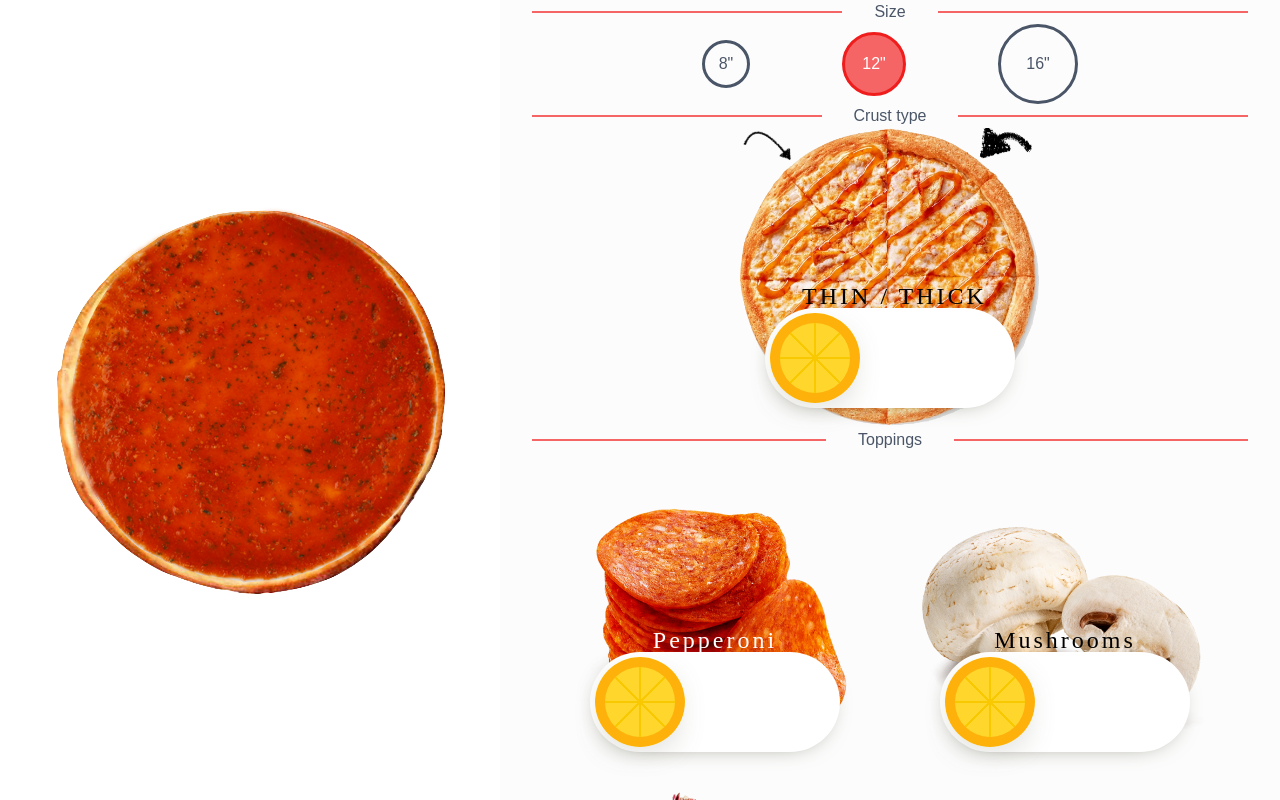
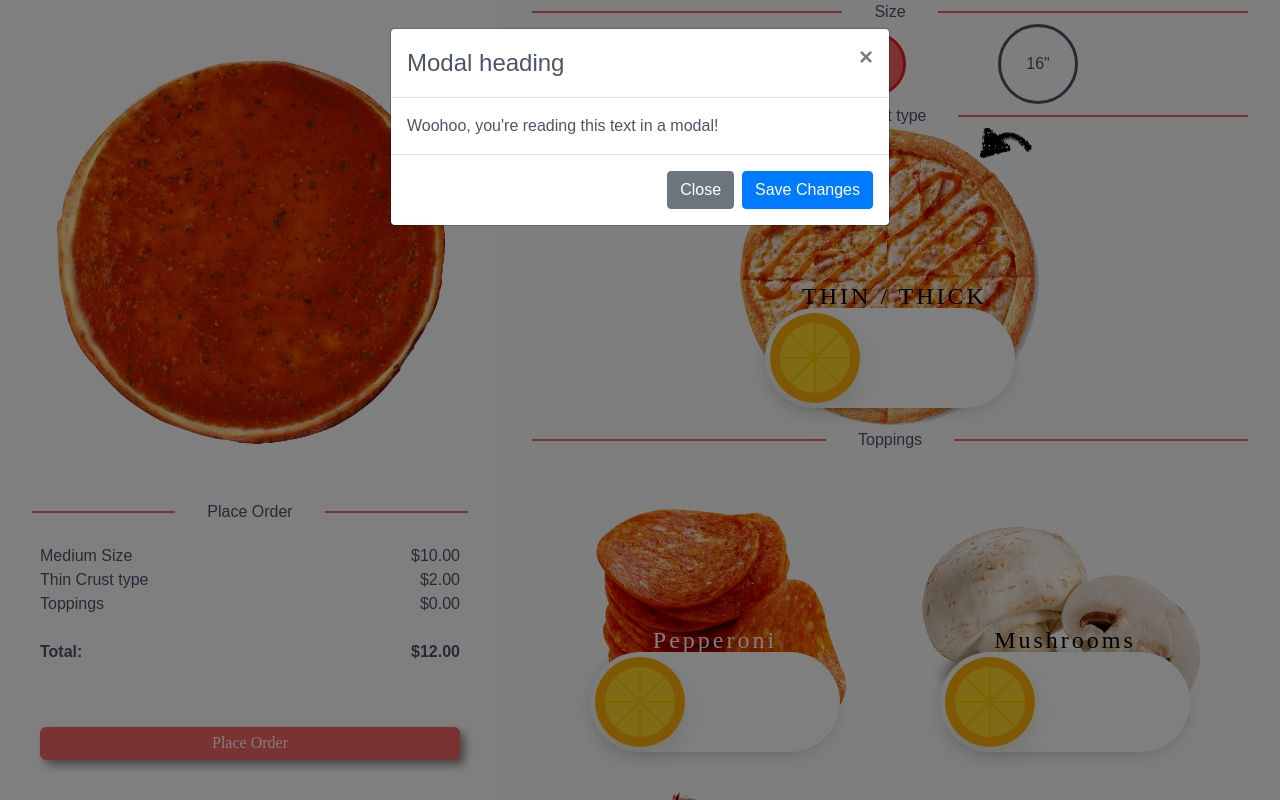
Before and after one commit to fosemberg/pizza-order, a React (Create React App) app in the folder front/: page / in a window 1280 px wide. Built offline with nearby package versions, Linux system fonts and the light colour scheme; a web font is replaced by a local one.

Commit message:
add PizzaPreview, start ErrorHandler

```diff
--- a/front/package.json
+++ b/front/package.json
@@ -17,7 +17,9 @@
     "node-sass": "^5.0.0",
     "prettier": "^2.2.1",
     "react": "^17.0.1",
+    "react-bootstrap": "^1.4.3",
     "react-dom": "^17.0.1",
+    "react-icons": "^4.2.0",
     "react-scripts": "4.0.2",
     "typescript": "^4.0.3",
     "web-vitals": "^0.2.4",
--- a/front/src/App.scss
+++ b/front/src/App.scss
@@ -57,16 +57,9 @@ body {
   display: flex;
 }
 
-.PizzaViewer {
-  flex-basis: 500px;
-  flex-shrink: 0;
+.PizzaDisplay {
   display: flex;
-  justify-content: center;
-  align-items: center;
-
-  .pizza__part {
-    position: absolute;
-  }
+  flex-direction: column;
 }
 
 .divider {
--- a/front/src/App.tsx
+++ b/front/src/App.tsx
@@ -5,6 +5,8 @@ import * as _ from 'lodash';
 import './App.scss';
 import CardToggle from './components/CardToggle';
 import CrustTypePicker from './containers/CrustTypePicker';
+import ErrorHandler from './containers/ErrorHandler';
+import PizzaPreview from './containers/PizzaPreview';
 
 const formatToppingText = (str: string) => {
   return _.capitalize(str).replace(/-/g, ' ');
@@ -33,7 +35,7 @@ const Divider: React.FC<{ text: string }> = (props) => (
 );
 
 const PlaceOrder: React.FC = () => {
-  const { order, formIsValid } = React.useContext(Context);
+  const { order, isFormValid } = React.useContext(Context);
   const {toppings, size} = order;
 
   const sizePrice = sizePrices[size].price
@@ -68,7 +70,7 @@ const PlaceOrder: React.FC = () => {
       <button
         onClick={() =>
           alert(
-            formIsValid
+            isFormValid
               ? 'Your order is being processed. Thank you!'
               : 'Some fields are incomplete.'
           )
@@ -114,7 +116,14 @@ const toppings: ToppingData[] = [
 ];
 
 const ChooseToppings: React.FC = () => {
-  const { setOrder, order } = React.useContext(Context);
+  const {
+    order,
+    setOrder,
+    setIsErrorShow,
+    setIsFormValid,
+  } = React.useContext(Context);
+
+  if (order.size === '') {}
 
   const toggleSelect = (topping: ToppingData) => () => {
     setOrder((prev: Order) => {
@@ -147,6 +156,12 @@ const ChooseToppings: React.FC = () => {
   );
 };
 
+enum OrderSize {
+  Small = 'small',
+  Medium = 'medium',
+  Large = 'large',
+}
+
 interface SizePrice {
   [size: string]: {
     price: number;
@@ -155,9 +170,9 @@ interface SizePrice {
 }
 
 const sizePrices: SizePrice = {
-  small: { price: 800, inches: 8 },
-  medium: { price: 1_000, inches: 12 },
-  large: { price: 1_200, inches: 16 }
+  [OrderSize.Small]: { price: 800, inches: 8 },
+  [OrderSize.Medium]: { price: 1_000, inches: 12 },
+  [OrderSize.Large]: { price: 1_200, inches: 16 }
 };
 
 const ChooseSize: React.FC = () => {
@@ -197,38 +212,9 @@ const PizzaForm: React.FC = () => (
       <CrustTypePicker/>
       <Divider text="Toppings" />
       <ChooseToppings />
-      <Divider text="Place Order" />
-      <PlaceOrder />
     </div>
   </div>
 );
-
-const PizzaViewer: React.FC = () => {
-  const { order } = React.useContext(Context);
-
-  return (
-    <div className="PizzaViewer">
-      <img
-        className="pizza__part"
-        src={`./pizza-base.png`}
-        alt=""
-      />
-      <img
-        className="pizza__part"
-        src={`./pizza-sauce.png`}
-        alt=""
-      />
-      {order.toppings.map(({onPizza}, i) => (
-        <img
-          key={onPizza}
-          className="pizza__part"
-          src={`./toppings/on-pizza/${onPizza}`}
-          alt=""
-        />
-      ))}
-    </div>
-  );
-};
 
 export type Order = {
   size: string;
@@ -238,9 +224,11 @@ export type Order = {
 
 interface ContextProps {
   order: Order;
-  formIsValid: boolean;
   setOrder: (order: any) => void;
-  setFormIsValid: (bool: boolean) => void;
+  isFormValid: boolean;
+  setIsFormValid: (bool: boolean) => void;
+  isErrorShow: boolean
+  setIsErrorShow: (bool: boolean) => void;
 }
 
 export const Context = React.createContext<ContextProps>({
@@ -249,11 +237,11 @@ export const Context = React.createContext<ContextProps>({
     isThick: false,
     toppings: [],
   },
-  formIsValid: true,
-  setOrder: () => {
-  },
-  setFormIsValid: () => {
-  }
+  setOrder: () => {},
+  isFormValid: true,
+  setIsFormValid: () => {},
+  isErrorShow: false,
+  setIsErrorShow: () => {}
 });
 
 const App: React.FC = () => {
@@ -262,20 +250,28 @@ const App: React.FC = () => {
     isThick: false,
     toppings: [],
   });
-  const [formIsValid, setFormIsValid] = React.useState(true);
+  const [isFormValid, setIsFormValid] = React.useState(true);
+  const [isErrorShow, setIsErrorShow] = React.useState(false);
 
   return (
     <Context.Provider
       value={{
         order,
-        formIsValid,
-        setFormIsValid,
-        setOrder
+        setOrder,
+        isFormValid,
+        setIsFormValid,
+        isErrorShow,
+        setIsErrorShow,
       }}
     >
       <div className="app">
-        <PizzaViewer />
+        <div className="PizzaDisplay">
+          <PizzaPreview />
+          <Divider text="Place Order" />
+          <PlaceOrder />
+        </div>
         <PizzaForm />
+        <ErrorHandler/>
       </div>
     </Context.Provider>
   );
--- /dev/null
+++ b/front/src/containers/ErrorHandler/index.scss
@@ -0,0 +1,5 @@
+.ErrorHandler {
+  //position: absolute;
+  //bottom: 20px;
+  //right: 20px;
+}
--- /dev/null
+++ b/front/src/containers/ErrorHandler/index.tsx
@@ -0,0 +1,33 @@
+import React, { useContext, useState } from 'react';
+import { Alert, Button, Modal, Toast } from 'react-bootstrap';
+import { CgDanger } from 'react-icons/cg';
+
+import './index.scss'
+import { Context } from '../../App';
+
+const ErrorHandler: React.FC = () => {
+  const { isFormValid, setIsFormValid } = useContext(Context);
+  const [show, setShow] = useState(true);
+
+  const handleClose = () => setShow(false);
+  const handleShow = () => setShow(true);
+
+  return <div className="ErrorHandler">
+    <Modal show={show} onHide={handleClose}>
+      <Modal.Header closeButton>
+        <Modal.Title>Modal heading</Modal.Title>
+      </Modal.Header>
+      <Modal.Body>Woohoo, you're reading this text in a modal!</Modal.Body>
+      <Modal.Footer>
+        <Button variant="secondary" onClick={handleClose}>
+          Close
+        </Button>
+        <Button variant="primary" onClick={handleClose}>
+          Save Changes
+        </Button>
+      </Modal.Footer>
+    </Modal>
+  </div>
+}
+
+export default ErrorHandler
--- /dev/null
+++ b/front/src/containers/PizzaPreview/index.scss
@@ -0,0 +1,12 @@
+.PizzaPreview {
+  min-width: 500px;
+  flex-basis: 500px;
+  flex-shrink: 0;
+  display: flex;
+  justify-content: center;
+  align-items: center;
+
+  &__part {
+    position: absolute;
+  }
+}
--- /dev/null
+++ b/front/src/containers/PizzaPreview/index.tsx
@@ -0,0 +1,40 @@
+import React from 'react';
+import { Context } from '../../App';
+import './index.scss'
+
+interface PizzaPreviewProps {
+  className?: string;
+}
+
+const PizzaPreview: React.FC<PizzaPreviewProps> = (
+  {
+    className = '',
+  }
+) => {
+  const { order } = React.useContext(Context);
+
+  return (
+    <div className={`PizzaPreview ${className}`}>
+      <img
+        className="PizzaPreview__part"
+        src={`./pizza-base.png`}
+        alt=""
+      />
+      <img
+        className="PizzaPreview__part"
+        src={`./pizza-sauce.png`}
+        alt=""
+      />
+      {order.toppings.map(({onPizza}, i) => (
+        <img
+          key={onPizza}
+          className="PizzaPreview__part"
+          src={`./toppings/on-pizza/${onPizza}`}
+          alt=""
+        />
+      ))}
+    </div>
+  );
+};
+
+export default PizzaPreview;
```
Also changed, not shown: 1 other file (tests, documents, lock files or other folders).
